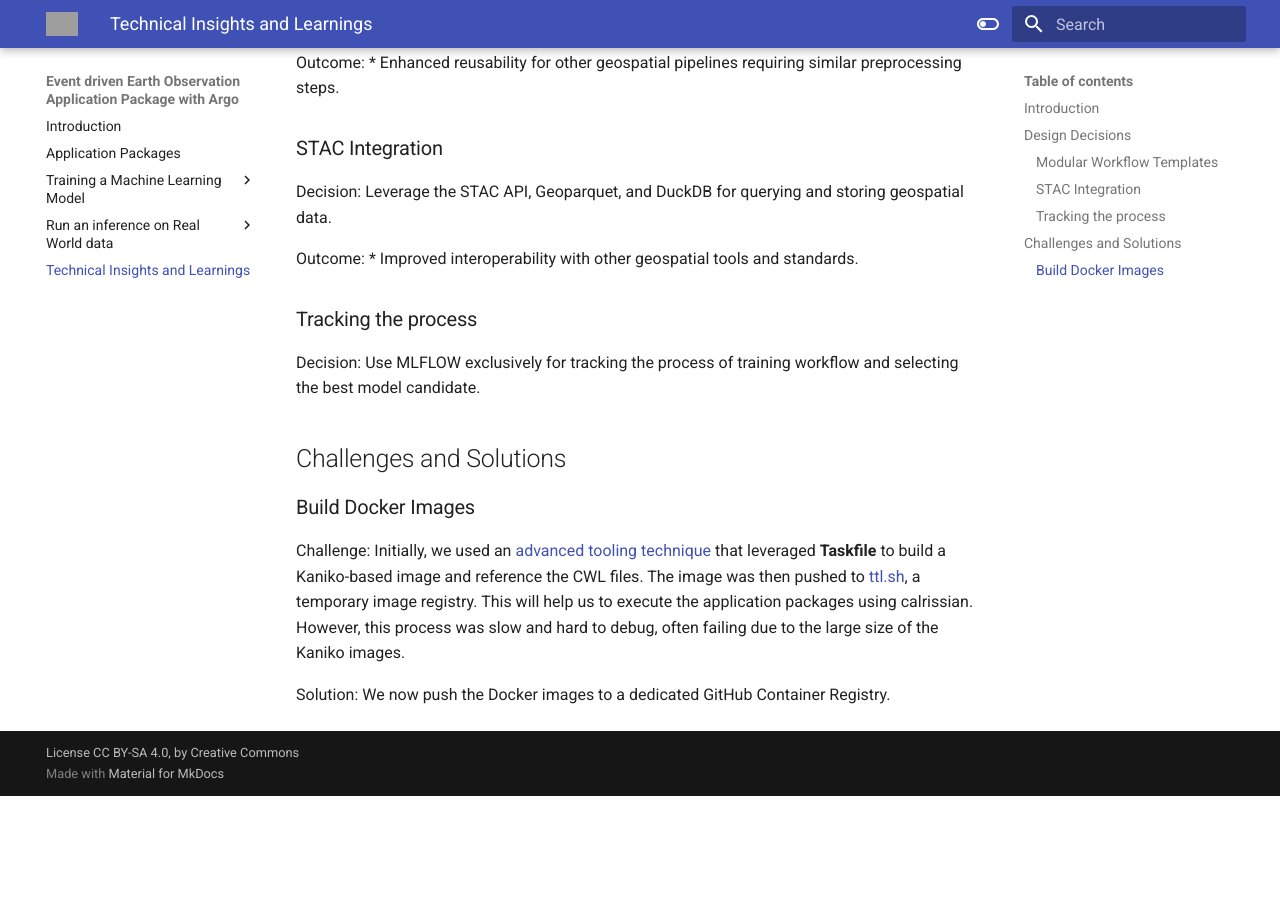
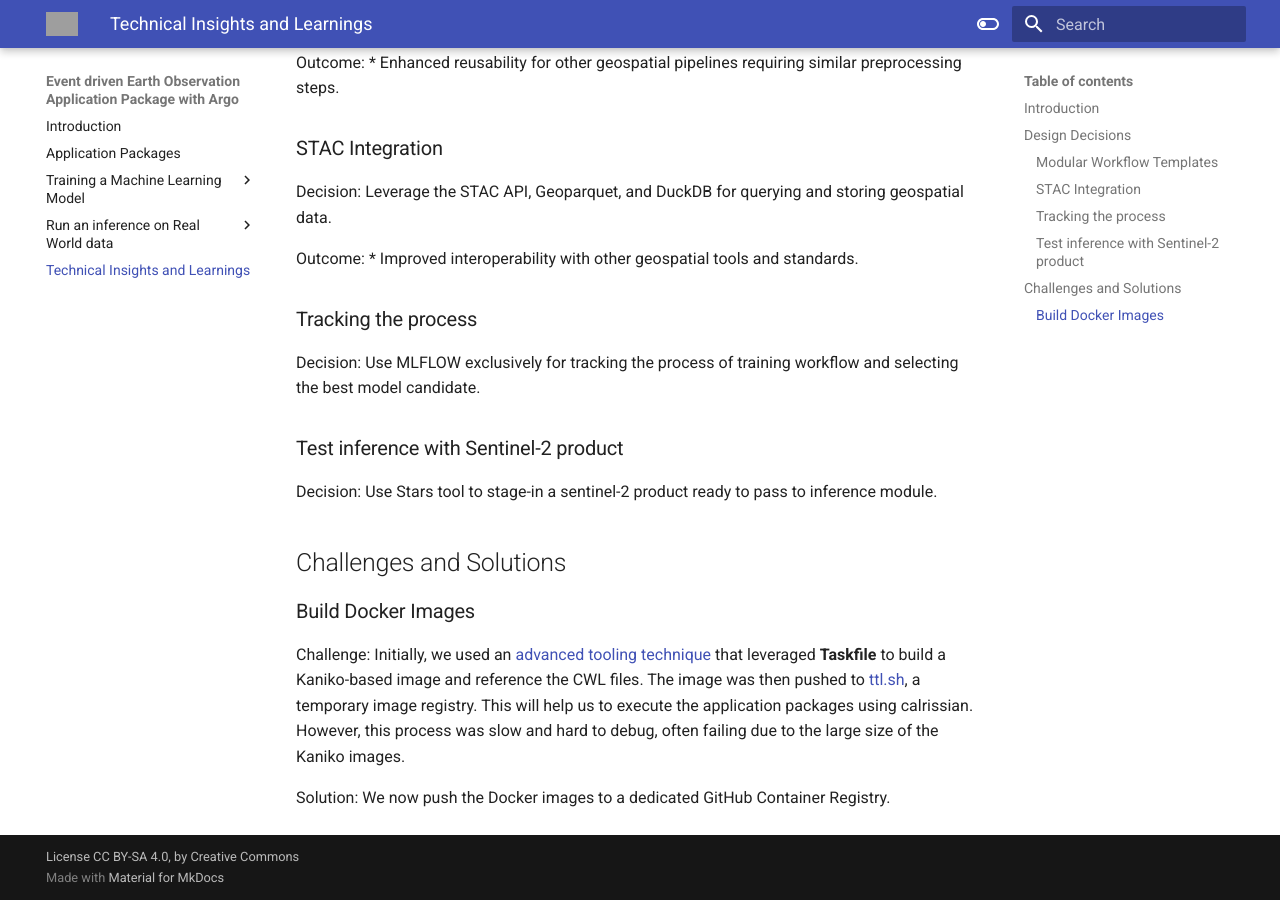
Before and after one commit to parham-membari-terradue/machine-learning-process-new, an MkDocs documentation site: the page built from docs/insights.md, in a window 1280 px wide and 900 px high, scrolled down 545 px. Built offline with MkDocs 1.6.1 and Material for MkDocs 9.7.7, drawn with Linux system fonts in a browser that asks for light colours; before the commit the page ends 1341 px from its top, so only the background shows below that; grey boxes are pictures that could not be loaded.

Commit message:
docs: add decision

```diff
--- a/docs/insights.md
+++ b/docs/insights.md
@@ -26,7 +26,8 @@ Outcome:
 
 Decision: Use MLFLOW exclusively for tracking the process of training workflow and selecting the best model candidate.
 
-
+### Test inference with Sentinel-2 product
+Decision: Use Stars tool to stage-in a sentinel-2 product ready to pass to inference module.
 
 
 ## Challenges and Solutions
```
